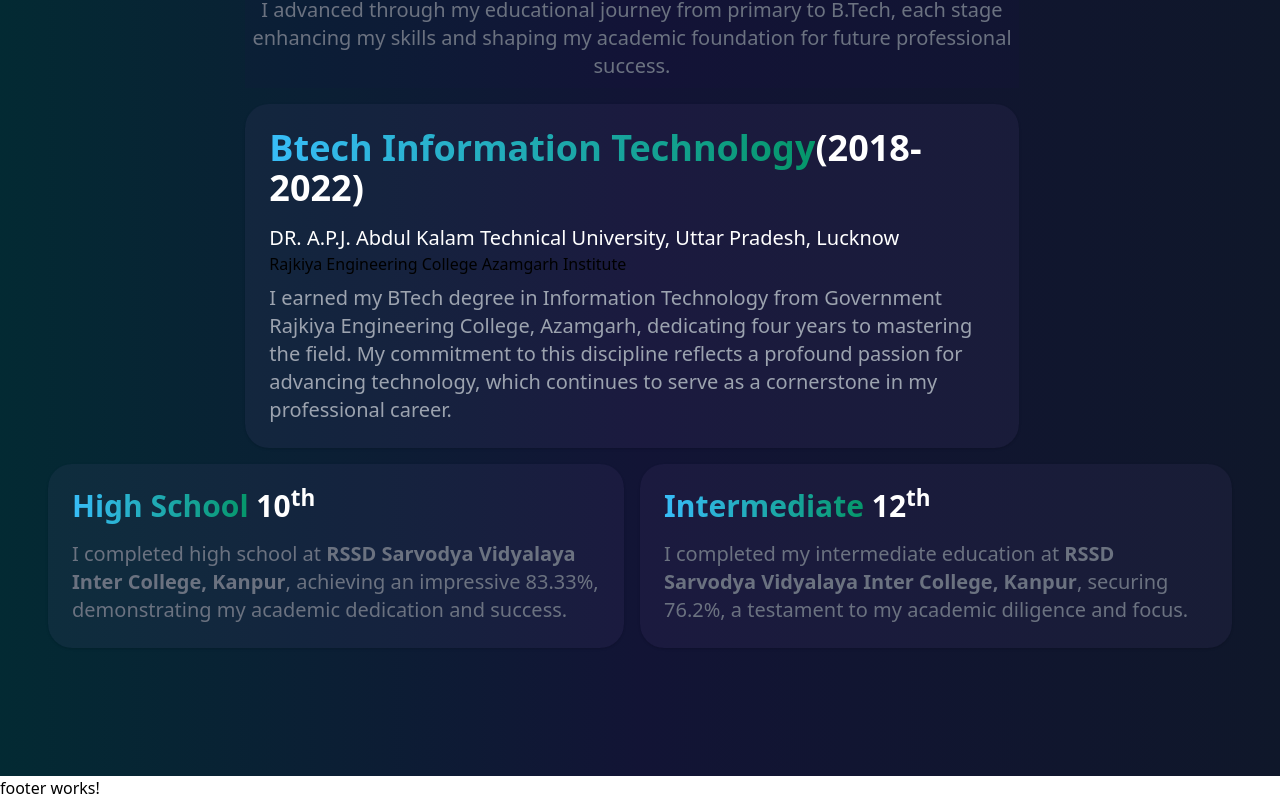
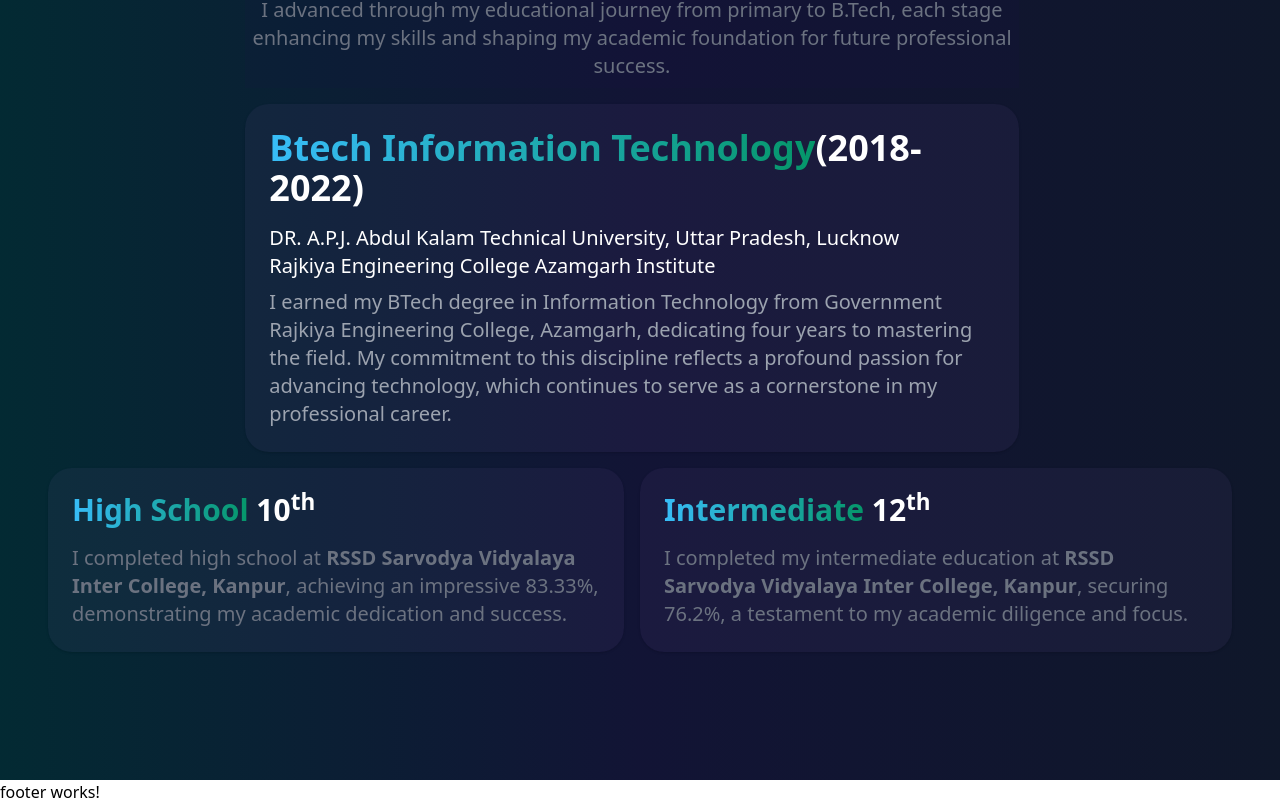
Before and after one commit to theprabhuofficial/myPortfolio, an Angular app: page / in a window 1280 px wide. Shown: the part 859-1663 px from the top of the page. Built offline with nearby package versions, Linux system fonts and the light colour scheme.

Commit message:
text colour change

```diff
--- a/src/app/components/education/education.component.html
+++ b/src/app/components/education/education.component.html
@@ -22,7 +22,7 @@
         <p class="text-sm font-normal text-white sm:text-lg md:text-lg lg:text-xl ">
            DR. A.P.J. Abdul Kalam Technical University, Uttar Pradesh, Lucknow
         </p>
-        <p class="pb-2">Rajkiya Engineering College Azamgarh Institute</p>
+        <p class="pb-2 text-sm font-normal text-white sm:text-lg md:text-lg lg:text-xl">Rajkiya Engineering College Azamgarh Institute</p>
         <p class="text-sm font-normal  sm:text-lg md:text-lg lg:text-xl text-gray-400">
             I earned my BTech degree in Information Technology from Government Rajkiya Engineering College, Azamgarh, dedicating four years to mastering the field. My commitment to this discipline reflects a profound passion for advancing technology, which continues to serve as a cornerstone in my professional career.
         </p>
```
